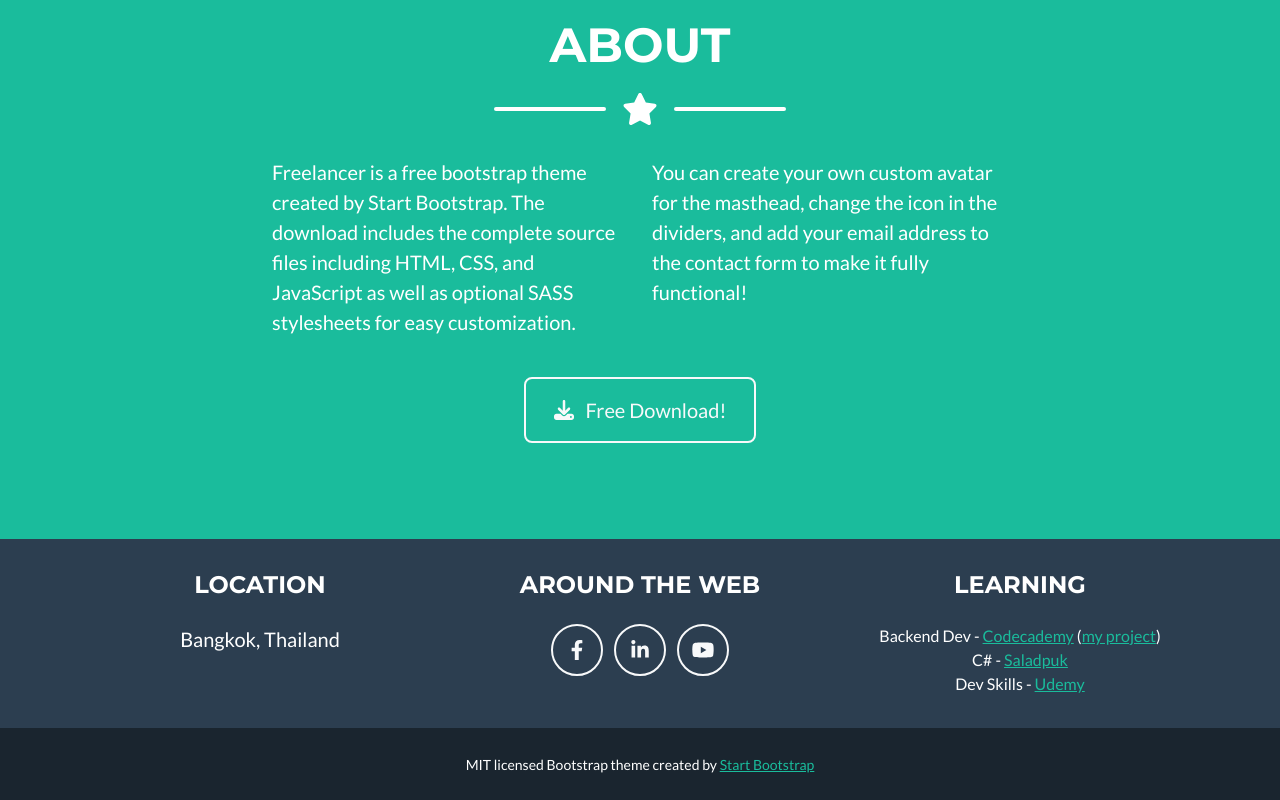
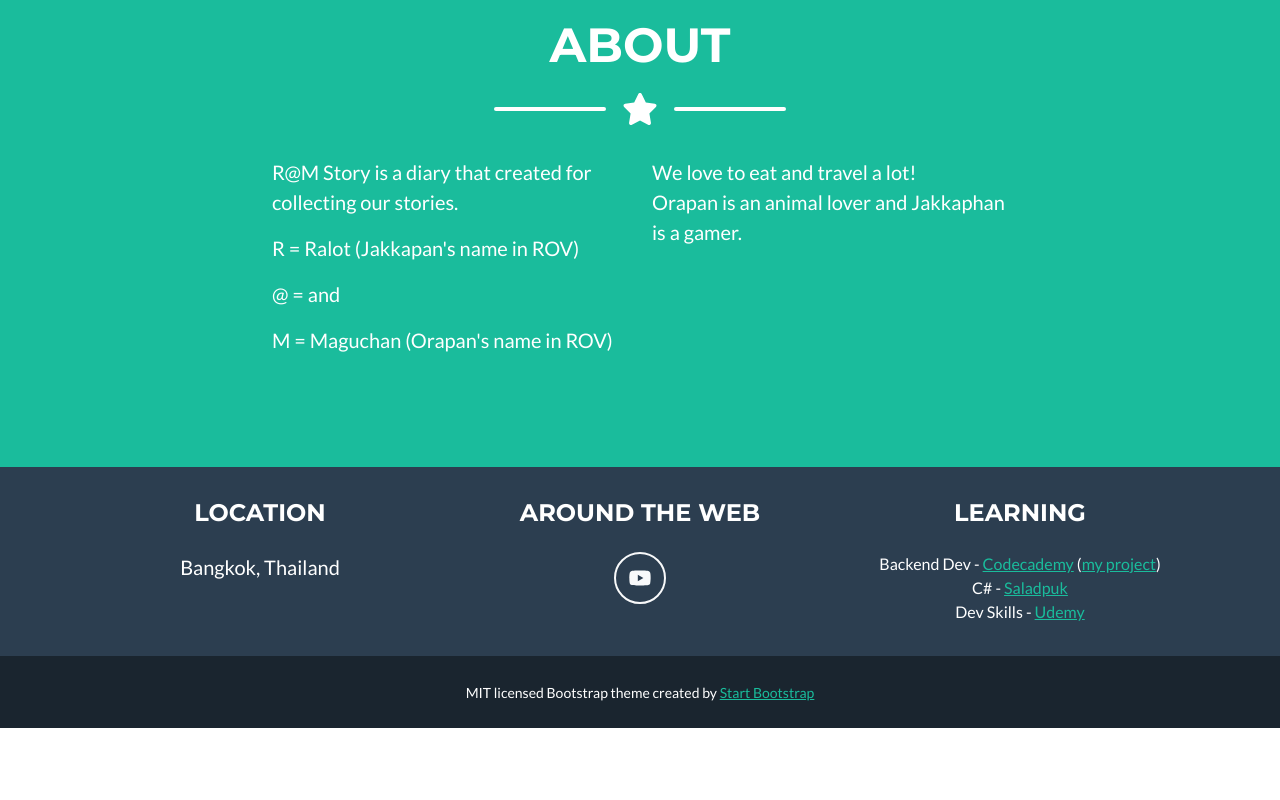
Before and after one commit to RaMStory/RaMStory.github.io, a plain HTML site: page index.html in a window 1280 px wide. Shown: the part 2151-2951 px from the top of the page. After the commit the page ends 2879 px from the top, so only its background shows below. Drawn offline with nearby package versions, Linux system fonts and the light colour scheme.

Commit message:
Update about content

```diff
--- a/index.html
+++ b/index.html
@@ -146,15 +146,15 @@
                 </div>
                 <!-- About Section Content-->
                 <div class="row">
-                    <div class="col-lg-4 ms-auto"><p class="lead">Freelancer is a free bootstrap theme created by Start Bootstrap. The download includes the complete source files including HTML, CSS, and JavaScript as well as optional SASS stylesheets for easy customization.</p></div>
-                    <div class="col-lg-4 me-auto"><p class="lead">You can create your own custom avatar for the masthead, change the icon in the dividers, and add your email address to the contact form to make it fully functional!</p></div>
-                </div>
-                <!-- About Section Button-->
-                <div class="text-center mt-4">
-                    <a class="btn btn-xl btn-outline-light" href="https://startbootstrap.com/theme/freelancer/">
-                        <i class="fas fa-download me-2"></i>
-                        Free Download!
-                    </a>
+                    <div class="col-lg-4 ms-auto">
+                        <p class="lead">R@M Story is a diary that created for collecting our stories.</p>
+                        <p class="lead">R = Ralot (Jakkapan's name in ROV)</p>
+                        <p class="lead">@ = and</p>
+                        <p class="lead">M = Maguchan (Orapan's name in ROV)</p>
+                    </div>
+                    <div class="col-lg-4 me-auto">
+                        <p class="lead">We love to eat and travel a lot!<br>Orapan is an animal lover and Jakkaphan is a gamer.</p>
+                    </div>
                 </div>
             </div>
         </section>
@@ -172,8 +172,8 @@
                     <!-- Footer Social Icons-->
                     <div class="col-lg-4 mb-5 mb-lg-0">
                         <h4 class="text-uppercase mb-4">Around the Web</h4>
-                        <a class="btn btn-outline-light btn-social mx-1" href="https://www.facebook.com/jakkaphan.aiemcharoenjit"><i class="fab fa-fw fa-facebook-f"></i></a>
-                        <a class="btn btn-outline-light btn-social mx-1" href="https://www.linkedin.com/in/jakkaphan-aiemcharoenjit"><i class="fab fa-fw fa-linkedin-in"></i></a>
+                        <!--a class="btn btn-outline-light btn-social mx-1" href="https://www.facebook.com/jakkaphan.aiemcharoenjit"><i class="fab fa-fw fa-facebook-f"></i></a>-->
+                        <!--a class="btn btn-outline-light btn-social mx-1" href="https://www.linkedin.com/in/jakkaphan-aiemcharoenjit"><i class="fab fa-fw fa-linkedin-in"></i></a>-->
                         <a class="btn btn-outline-light btn-social mx-1" href="https://www.youtube.com/@RaM_Story"><i class="fab fa-fw fa-youtube"></i></a>
                     </div>
                     <!-- Learning -->
```
